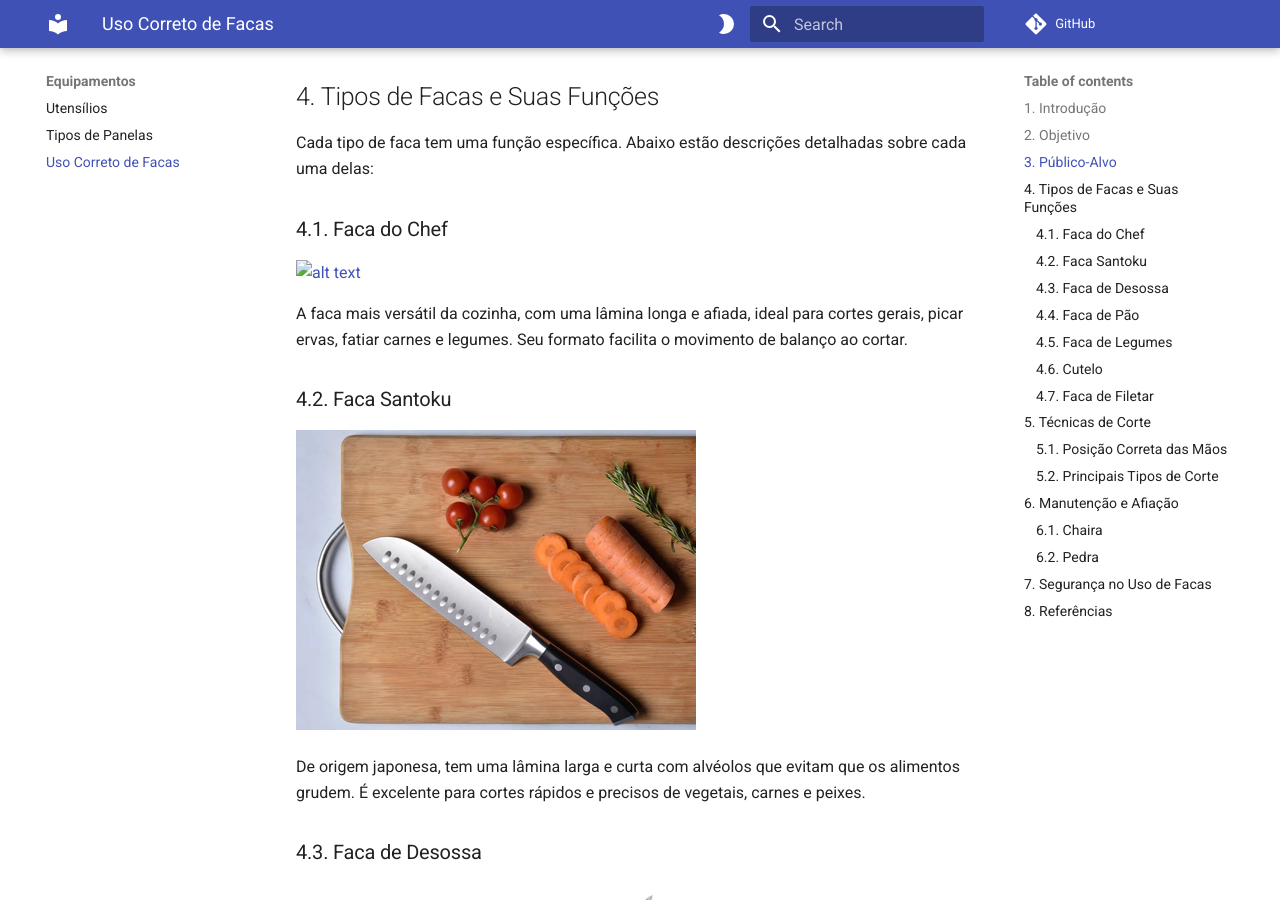
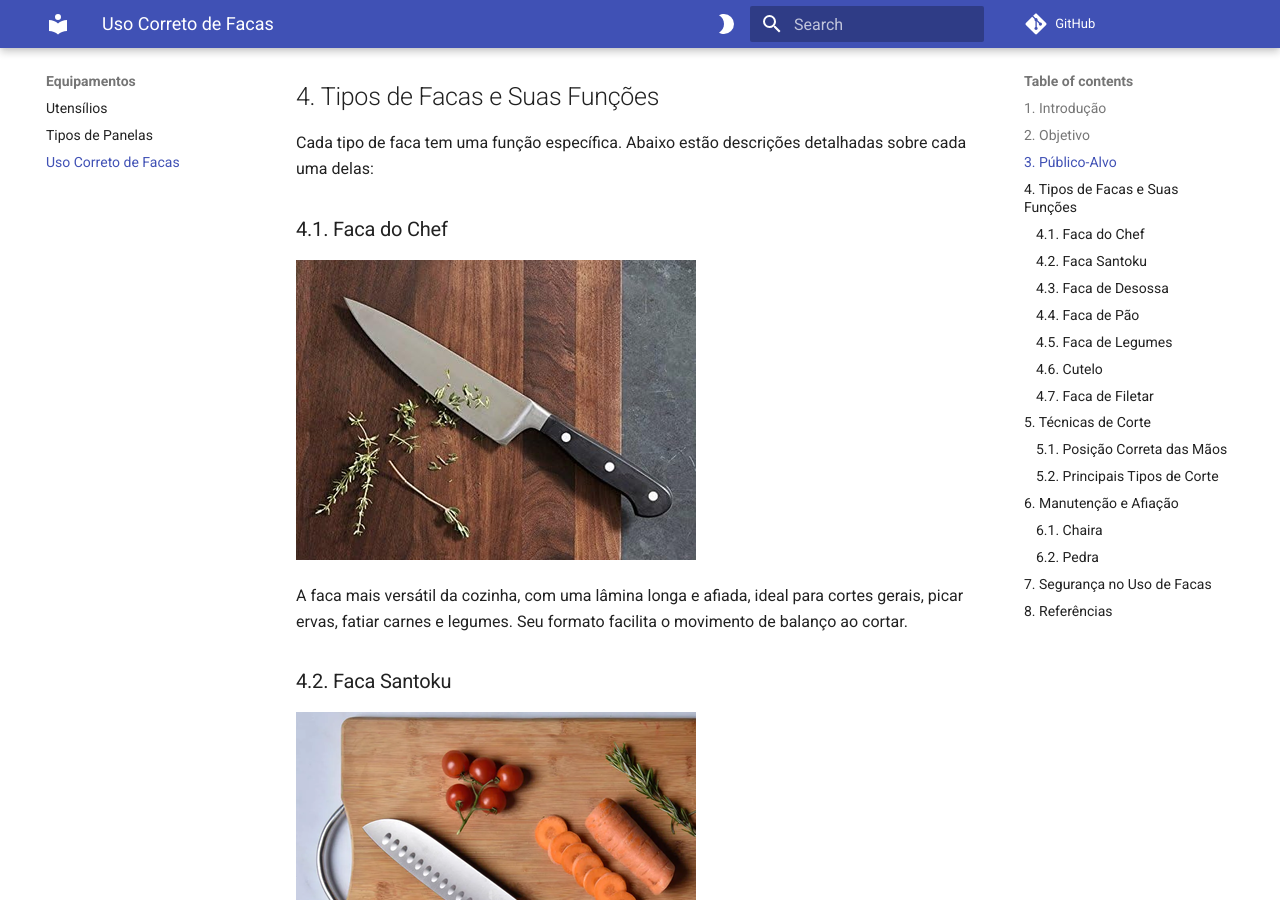
Before and after one commit to atalhox/culinaria, an MkDocs documentation site: the page built from docs/equipamentos/uso-correto-de-facas.md, in a window 1280 px wide and 900 px high, scrolled down 682 px. Built offline with MkDocs 1.6.1 and Material for MkDocs 9.7.7, drawn with Linux system fonts in a browser that asks for light colours; comment, search, counter and statistics services are not loaded.

Commit message:
Fix: img faca-do-chef

```diff
--- a/docs/equipamentos/uso-correto-de-facas.md
+++ b/docs/equipamentos/uso-correto-de-facas.md
@@ -16,7 +16,7 @@ Cada tipo de faca tem uma função específica. Abaixo estão descrições detal
 
 ### 4.1. Faca do Chef
 
-![alt text](img_resized/faca-chef.png)
+![alt text](../assets/img_resized/faca-chef.png)
 
 A faca mais versátil da cozinha, com uma lâmina longa e afiada, ideal para cortes gerais, picar ervas, fatiar carnes e legumes. Seu formato facilita o movimento de balanço ao cortar.
 
```
